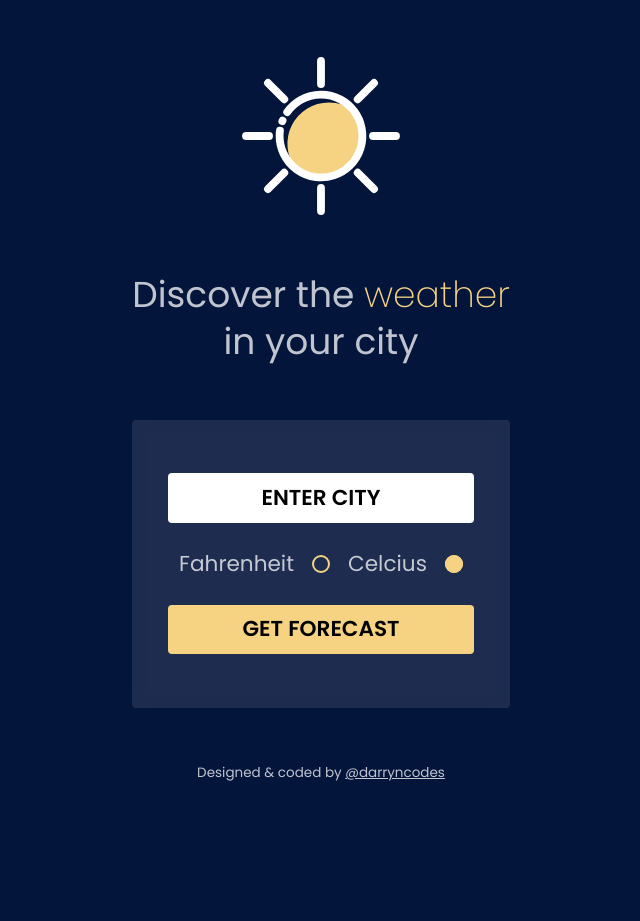
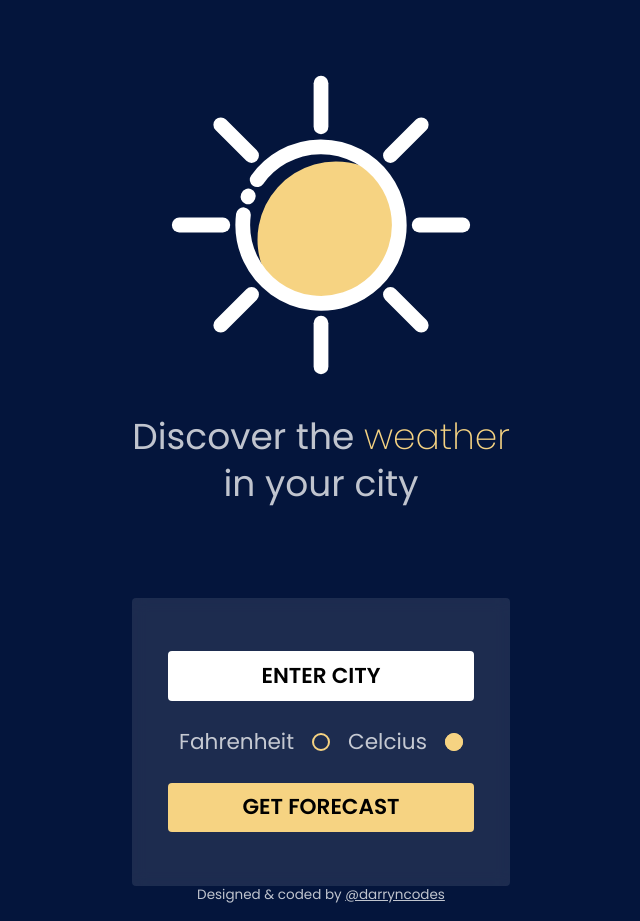
Before and after one commit to darryncodes/weather-app, a React (Create React App) app: page / in a window 1280 px wide. Shown: the whole page, without its empty margins (319-959 px from the left). Before the commit the page ends 800 px from the top, so only its background shows below. Built offline with nearby package versions, Linux system fonts and the light colour scheme.

Commit message:
styling - moving duplicate image styling in Forecast.js to header

```diff
--- a/src/components/Forecast/Forecast.js
+++ b/src/components/Forecast/Forecast.js
@@ -63,10 +63,6 @@ const Forecast = () => {
   ) {
     return (
       <>
-        <h1>
-          Discover the <span>weather</span>
-          <br /> in your city
-        </h1>
         <Results response={response} />
         {loading && <div className={styles.loader}></div>}
       </>
@@ -74,27 +70,10 @@ const Forecast = () => {
   }
   return (
     <>
-      <h1>
-        Discover the <span>weather</span>
-        <br /> in your city
-      </h1>
       <Form onSubmitForm={getForecast} />
       {error && <small>Please enter a valid city.</small>}
     </>
   );
-
-  //   return (
-  //     <>
-  //       <h1>
-  //         Discover the <span>weather</span>
-  //         <br /> in your city
-  //       </h1>
-  //       <Results response={response} />
-  //       <Form onSubmitForm={getForecast} />
-  //       {error && <small>Please enter a valid city.</small>}
-  //       {loading && <div className={styles.loader}></div>}
-  //     </>
-  //   );
 };
 
 export default Forecast;
--- a/src/components/Forecast/Forecast.module.css
+++ b/src/components/Forecast/Forecast.module.css
@@ -1,14 +1,3 @@
-h1 {
-  font-weight: 400;
-  text-align: center;
-  margin-bottom: 3rem;
-}
-
-span {
-  color: var(--accent);
-  font-weight: 200;
-}
-
 small {
   font-size: 1rem;
   color: var(--accent);
--- a/src/components/Layout/Header.js
+++ b/src/components/Layout/Header.js
@@ -1,8 +1,17 @@
 import React from 'react';
 
 import './Header.module.css';
+import weather from '../../img/sun.svg';
 
 const Header = () => {
-  return <header></header>;
+  return (
+    <header>
+      <img src={weather} alt="" aria-hidden="true" />
+      <h1>
+        Discover the <span>weather</span>
+        <br /> in your city
+      </h1>
+    </header>
+  );
 };
 export default Header;
--- a/src/components/Layout/Header.module.css
+++ b/src/components/Layout/Header.module.css
@@ -1,7 +1,14 @@
 header {
-  background-image: url(../../img/sun.svg);
-  height: 200px;
-  background-position: center;
-  background-repeat: no-repeat;
   margin: 2rem 0;
 }
+
+h1 {
+  font-weight: 400;
+  text-align: center;
+  margin-bottom: 3rem;
+}
+
+span {
+  color: var(--accent);
+  font-weight: 200;
+}
```
